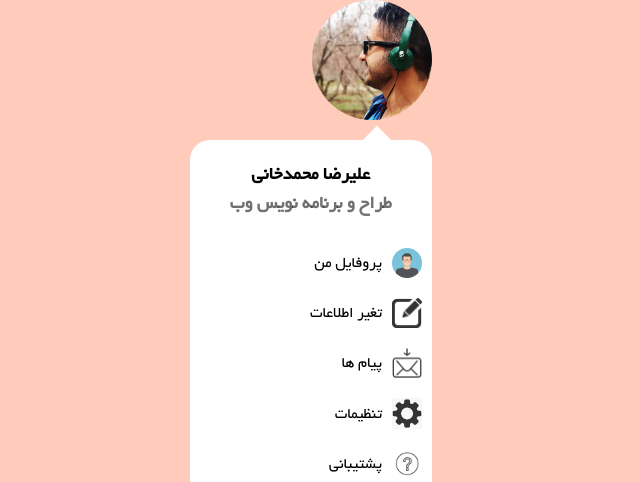
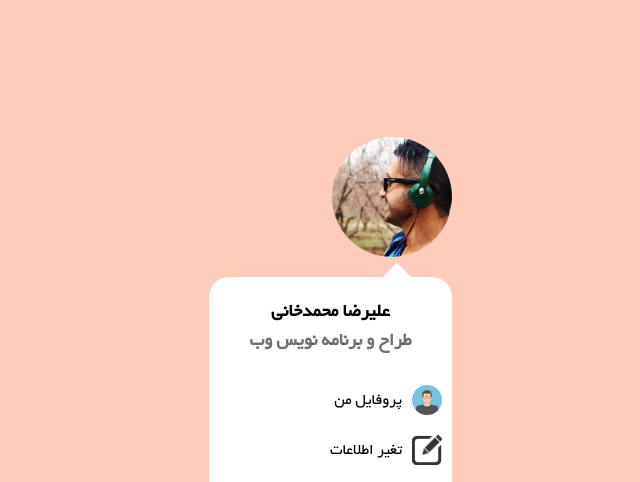
Before and after one commit to alirezamhi/submenu, a plain HTML site: page index.html in a window 1280 px wide. Shown: the top 482 px of the page, without its empty margins (309-949 px from the left). Drawn offline with Linux system fonts and the light colour scheme.

Commit message:
end style

```diff
--- a/index.html
+++ b/index.html
@@ -8,8 +8,7 @@
     <title>submenu</title>
 </head>
 <body>
-    <main>
-
+    <div class="submenu">
         <div class="profile">
             <img src="/img/prof.jpg" alt="">
         </div>
@@ -24,8 +23,7 @@
                 <li><img src="/img/logout.png" alt=""><a href="#">خروج</a></li>
             </ul>
         </div>
-
-    </main>
+    </div>
 
 </body>
 </html>
--- a/style/style.css
+++ b/style/style.css
@@ -22,6 +22,15 @@ body{
     display: flex;
     justify-content: center;
     align-items: center;
+    height: 100vh;
+}
+
+.submenu{
+    transform: translateX(40px);
+    -webkit-transform: translateX(40px);
+    -moz-transform: translateX(40px);
+    -ms-transform: translateX(40px);
+    -o-transform: translateX(40px);
 }
 
 .profile{
@@ -43,8 +52,7 @@ body{
 }
 h3{
     text-align: center;
-    padding: 20px;
-    box-sizing: border-box;
+    padding: 20px 0px 20px 0px;
 }
 h3 span {
     color: rgba(43, 43, 43, 0.671);
@@ -57,7 +65,7 @@ h3 span {
     -ms-border-radius: 20px;
     -o-border-radius: 20px;
     margin-top: 20px;
-    width: 120%;
+    width: 150%;
     position: relative;
 }
 .menu::before{
```
Lines whose indentation alone changed are shown as unchanged.
